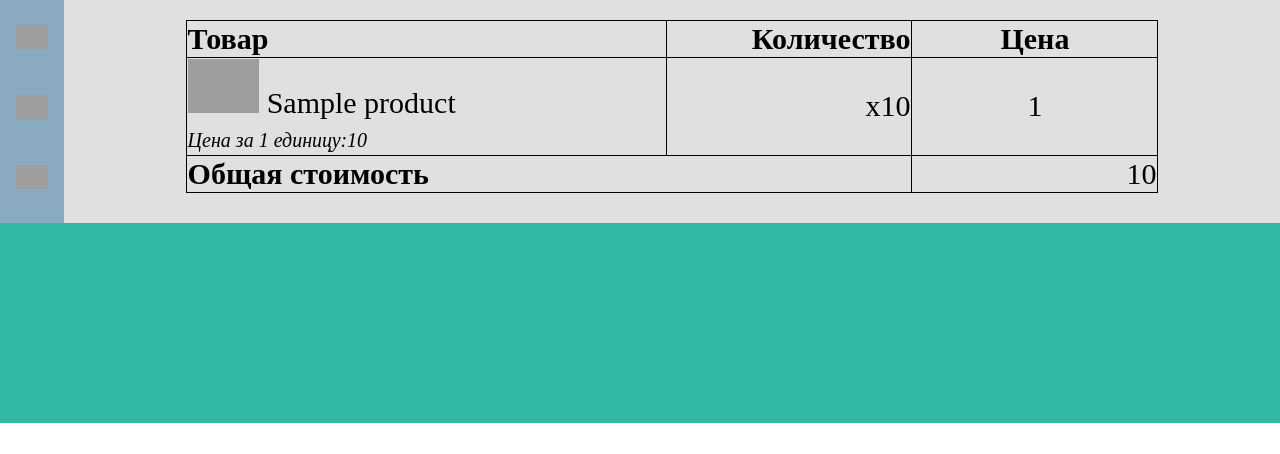
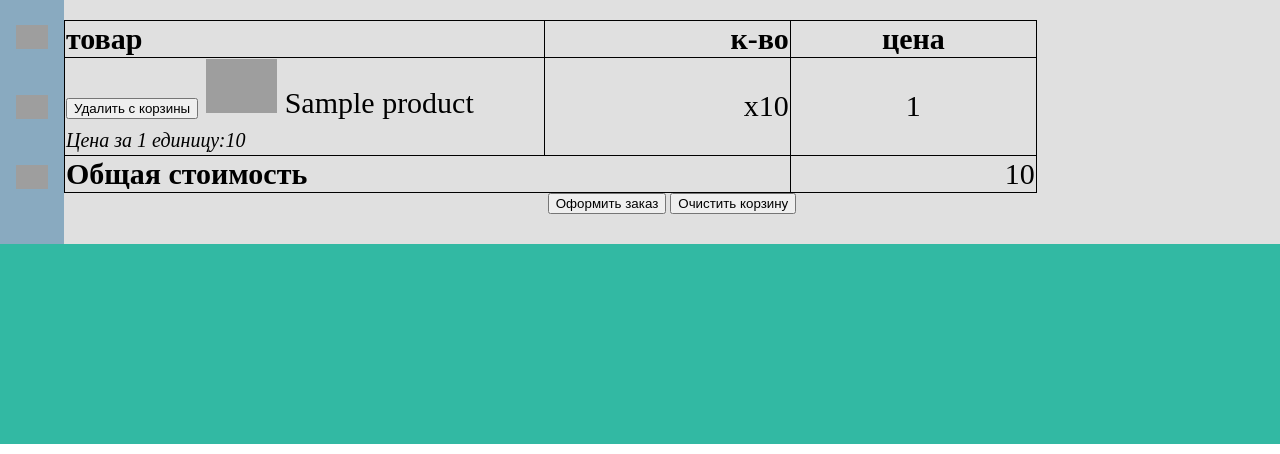
Before and after one commit to Shcherbyna-Nazar/treasure, a Django app: template FNM/products/templates/products/cart.html in a window 1280 px wide. Shown: the part 100-554 px from the top of the page. Run offline with Django 4.2, Linux system fonts and the light colour scheme; the template is opened without the code that fills it: most values are stand-ins (such as "Sample title", 1, 10 or a date in 2020); grey boxes are pictures that could not be loaded.

Commit message:
Add files via upload

```diff
--- a/FNM/products/templates/products/cart.html
+++ b/FNM/products/templates/products/cart.html
@@ -5,15 +5,17 @@
 {% block content %}
 <div class="header"></div>    <div class="main">
     <div class="field">
+        <div class="table_zone">
             <table>
                 <tr>
-                <td>Товар</td>
-                <td>Количество</td>
-                <td>Цена</td>
+                    <td>товар</td>
+                    <td>к-во</td>
+                    <td>цена</td>
                 </tr>
                 {% for el in cart %}
                 <tr>
                     <td>
+                        <button class="del">Удалить с корзины</button>
                         <img src="https://cdn-icons-png.flaticon.com/512/1250/1250689.png" alt="profile">
                         {{el.product.name}} <br>
                         <span class="price_one"> Цена за 1 единицу:{{el.price}}  </span>
@@ -27,6 +29,11 @@
                     <td>{{total}}</td>
                 </tr>
             </table>
+        </div>
+        <div class="navigation_cart">
+            <button class="confirm">Оформить заказ</button>
+            <button class="clear">Очистить корзину</button>
+        </div>
     </div>
 <div class="menu">
 <div class="fix">
```
Lines whose indentation alone changed are shown as unchanged.
